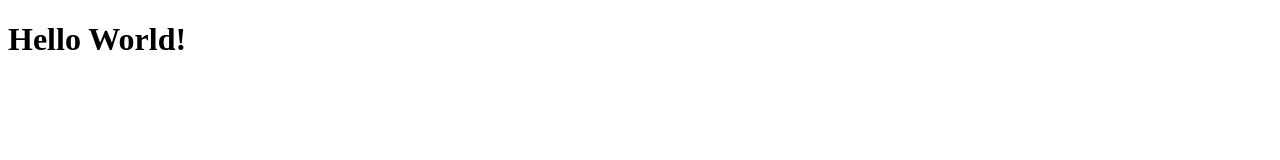
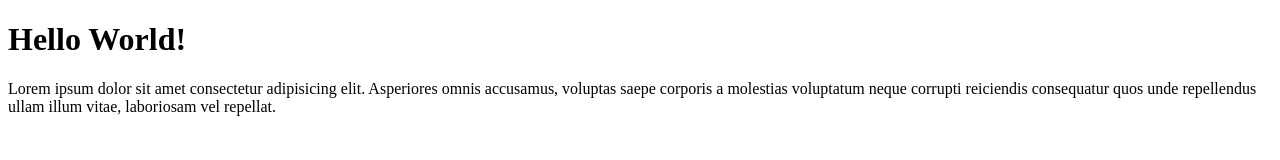
Before and after one commit to nattooo/nat-git-test, a plain HTML site: page index.html in a window 1280 px wide. Drawn offline with Linux system fonts and the light colour scheme.

Commit message:
menambahkan paragraf

```diff
--- a/index.html
+++ b/index.html
@@ -8,5 +8,6 @@
 </head>
 <body>
   <h1>Hello World!</h1>
+  <p>Lorem ipsum dolor sit amet consectetur adipisicing elit. Asperiores omnis accusamus, voluptas saepe corporis a molestias voluptatum neque corrupti reiciendis consequatur quos unde repellendus ullam illum vitae, laboriosam vel repellat.</p>
 </body>
 </html>
```
